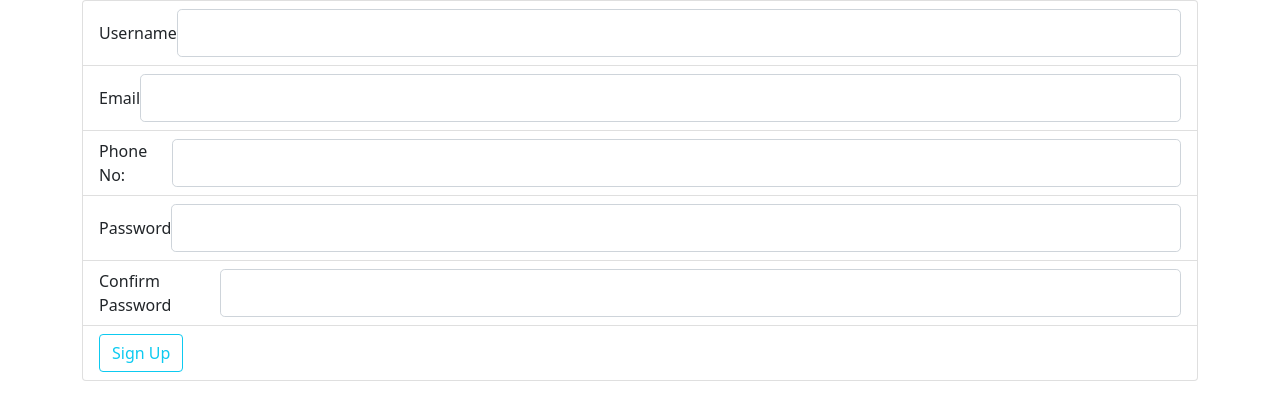
After one commit to Ad-Shaikh/Reality_PC, a Flask app: page /register in a window 1280 px wide. The commit adds this page. Shown: the top 420 px of the page. Run offline with Flask 2, Linux system fonts and the light colour scheme; some libraries are stand-ins or nearby versions.

Commit message:
added register page

```diff
--- a/shopping/__init__.py
+++ b/shopping/__init__.py
@@ -1,3 +1,4 @@
 from flask import Flask
 app = Flask(__name__)
+app.config['SECRET_KEY'] = '5791628bb0b13ce0c676dfde280ba245'
 from shopping import routes
--- a/shopping/forms.py
+++ b/shopping/forms.py
@@ -0,0 +1,15 @@
+from flask_wtf import FlaskForm
+from wtforms import StringField, PasswordField, SubmitField, BooleanField
+from wtforms.validators import DataRequired, Length, Email, EqualTo, NumberRange
+
+
+class RegistrationForm(FlaskForm):
+    username = StringField('Username',
+                           validators=[DataRequired(), Length(min=2, max=20)])
+    email = StringField('Email',
+                        validators=[DataRequired(), Email()])
+    phone= StringField('Phone No:',validators=[DataRequired(),Length(min=7,max=15)])
+    password = PasswordField('Password', validators=[DataRequired()])
+    confirm_password = PasswordField('Confirm Password',
+                                     validators=[DataRequired(), EqualTo('password')])
+    submit = SubmitField('Sign Up')
--- a/shopping/routes.py
+++ b/shopping/routes.py
@@ -1,5 +1,7 @@
-from flask.templating import render_template
 from shopping import app
+from flask import Flask, render_template, url_for, flash, redirect
+from shopping.forms import RegistrationForm
+
 
 @app.route('/home')
 def home():
@@ -8,3 +10,11 @@ def home():
 @app.route('/login')
 def login():
     return render_template('login.html')
+
+@app.route('/register', methods=['GET', 'POST'])
+def register():
+    form = RegistrationForm()
+    if form.validate_on_submit():
+        flash(f'Account created for {form.username.data}!', 'success')
+        return redirect(url_for('login'))
+    return render_template('register.html', title='Register', form=form)
--- a/shopping/static/CSS/login.css
+++ b/shopping/static/CSS/login.css
@@ -1,5 +1,5 @@
 body {
-        background: black;
+  background: url(../images/blue-abstract-waves-4k-3d-art-abstract-art-blue-wavy-background.jpg);
   background-repeat: no-repeat;
   background-size: cover;
   background-position: fixed;
--- /dev/null
+++ b/shopping/templates/register.html
@@ -0,0 +1,86 @@
+{% extends 'layout.html' %} {% block css %}
+<link
+  rel="stylesheet"
+  href="{{ url_for('static', filename = 'CSS/register.css') }}"
+/>
+{% endblock css %} {% block content %}
+
+<div class="container">
+  <form action="" method="post">
+    {{ form.hidden_tag() }}
+    <ul class="list-group">
+      <li
+        class="list-group-item d-flex justify-content-between align-items-center"
+      >
+        {{ form.username.label}} {% if form.username.errors %} {{
+        form.username(class="form-control form-control-lg is-invalid") }}
+        <div class="invalid-feedback">
+          {% for error in form.username.errors %}
+          <span>{{ error }}</span> {% endfor %}
+        </div>
+        {% else %} {{ form.username(class="form-control form-control-lg") }} {%
+        endif %}
+      </li>
+      <li
+        class="list-group-item d-flex justify-content-between align-items-center"
+      >
+        {{ form.email.label(class="form-control-label") }} {% if
+        form.email.errors %} {{ form.email(class="form-control form-control-lg
+        is-invalid") }}
+        <div class="invalid-feedback">
+          {% for error in form.email.errors %}
+          <span>{{ error }}</span> {% endfor %}
+        </div>
+        {% else %} {{ form.email(class="form-control form-control-lg") }} {%
+        endif %}
+      </li>
+
+      <li
+        class="list-group-item d-flex justify-content-between align-items-center"
+      >
+        {{ form.phone.label(class="form-control-label") }} {% if
+        form.phone.errors %} {{ form.phone(class="form-control form-control-lg
+        is-invalid") }}
+        <div class="invalid-feedback">
+          {% for error in form.phone.errors %}
+          <span>{{ error }}</span> {% endfor %}
+        </div>
+        {% else %} {{ form.phone(class="form-control form-control-lg") }} {%
+        endif %}
+      </li>
+      <li
+        class="list-group-item d-flex justify-content-between align-items-center"
+      >
+        {{ form.password.label(class="form-control-label") }} {% if
+        form.password.errors %} {{ form.password(class="form-control
+        form-control-lg is-invalid") }}
+        <div class="invalid-feedback">
+          {% for error in form.password.errors %}
+          <span>{{ error }}</span> {% endfor %}
+        </div>
+        {% else %} {{ form.password(class="form-control form-control-lg") }} {%
+        endif %}
+      </li>
+      <li
+        class="list-group-item d-flex justify-content-between align-items-center"
+      >
+        {{ form.confirm_password.label(class="form-control-label") }} {% if
+        form.confirm_password.errors %} {{
+        form.confirm_password(class="form-control form-control-lg is-invalid")
+        }}
+        <div class="invalid-feedback">
+          {% for error in form.confirm_password.errors %}
+          <span>{{ error }}</span> {% endfor %}
+        </div>
+        {% else %} {{ form.confirm_password(class="form-control
+        form-control-lg") }} {% endif %}
+      </li>
+      <li
+        class="list-group-item d-flex justify-content-between align-items-center"
+      >
+        {{ form.submit(class="btn btn-outline-info") }}
+      </li>
+    </ul>
+  </form>
+</div>
+{% endblock content%}
```
Also changed, not shown: shopping/static/CSS/register.css (added). Lines whose indentation alone changed are shown as unchanged.
